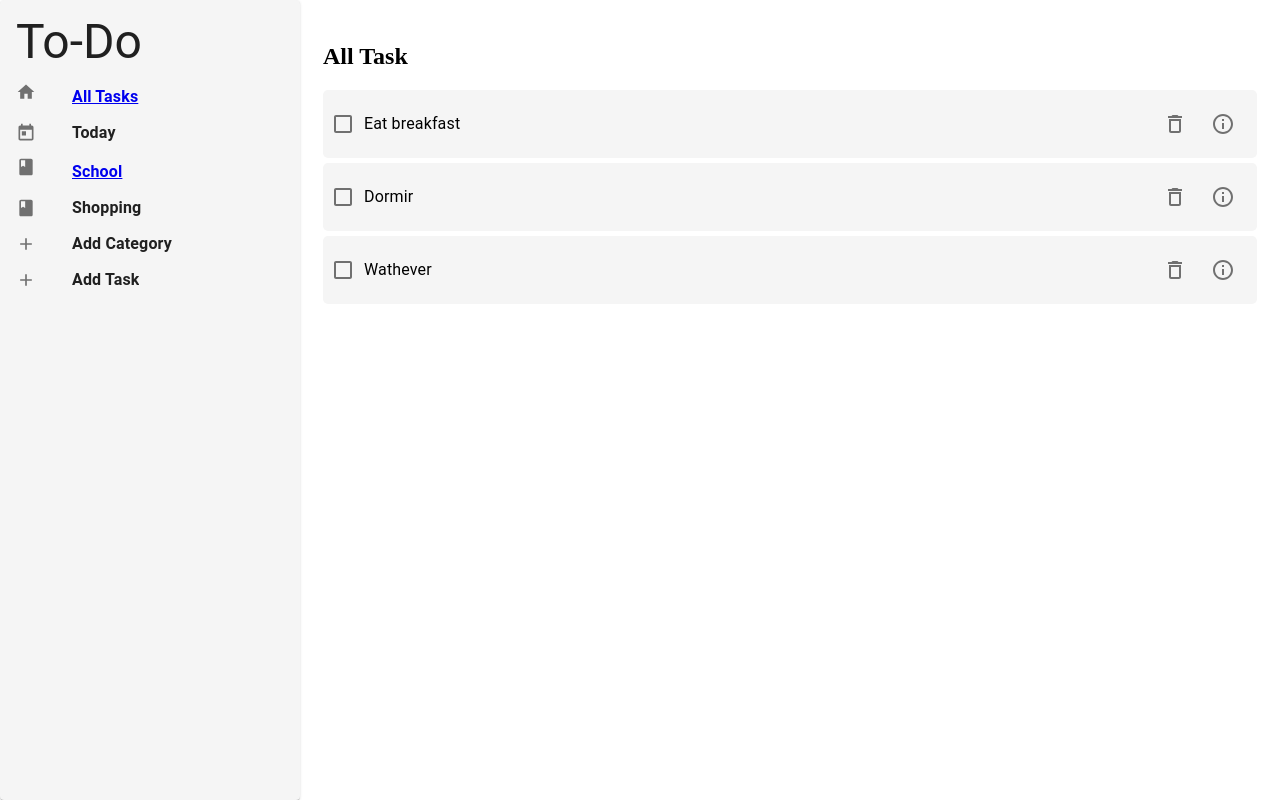
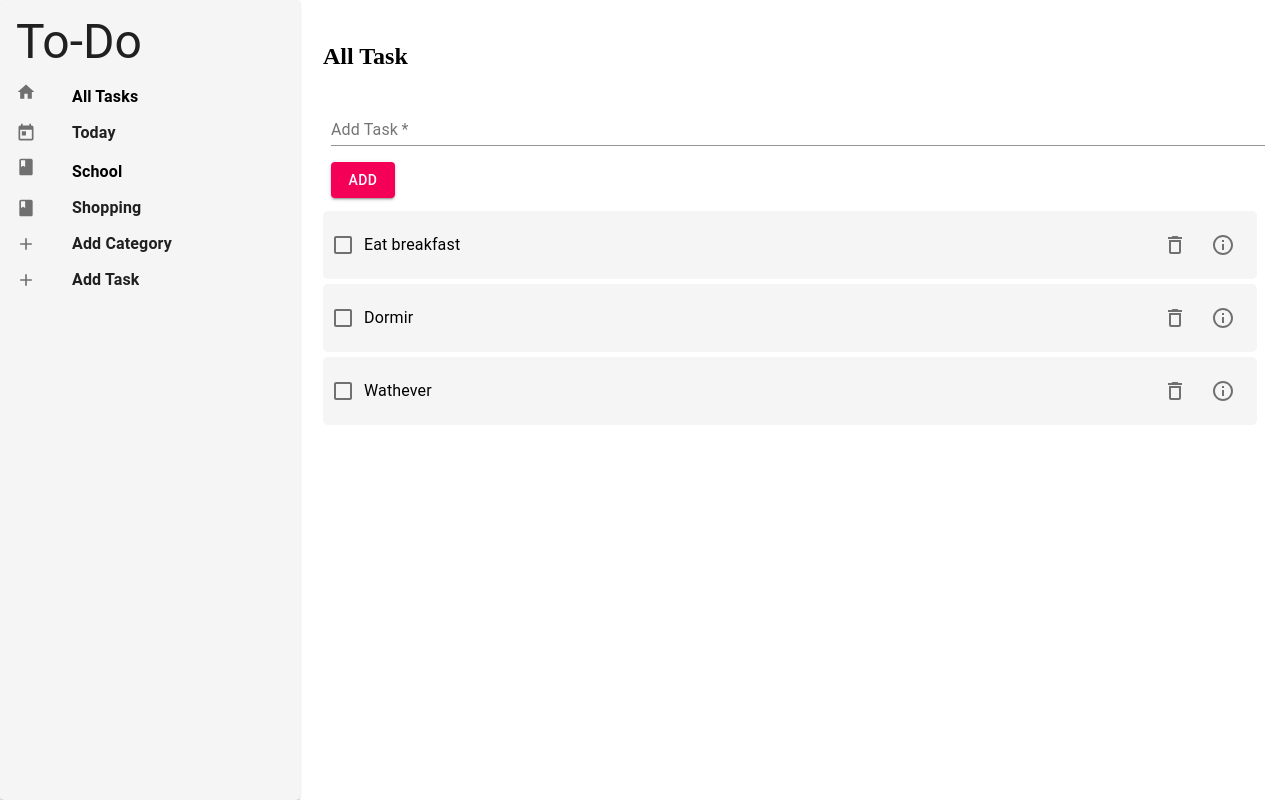
Before and after one commit to JoeKabongo/Task-App, a React (Create React App) app in the folder client/: page / in a window 1280 px wide. Built offline with nearby package versions, Linux system fonts and the light colour scheme.

Commit message:
add task form

```diff
--- a/client/src/App.js
+++ b/client/src/App.js
@@ -1,6 +1,6 @@
 import React from 'react';
 import Navbar from '../src/components/navBar/navbar';
-import Tasks from '../src/components/tasks/tasks';
+import TaskList from '../src/components/tasks/taskList';
 import ErrorPage from '../src/components/errorPage/errorPage';
 import { BrowserRouter as Router, Route, Switch } from 'react-router-dom';
 
@@ -11,10 +11,10 @@ export default function App() {
       <main style={{ marginLeft: '300px' }}>
         <Switch>
           <Route exact path="/">
-            <Tasks />
+            <TaskList />
           </Route>
           <Route exact path="/:category">
-            <Tasks />
+            <TaskList />
           </Route>
           <Route path="*">
             <ErrorPage />
--- /dev/null
+++ b/client/src/components/forms/addTask/addTask.js
@@ -0,0 +1,54 @@
+import React, { useState } from 'react';
+import { makeStyles } from '@material-ui/core/styles';
+import TextField from '@material-ui/core/TextField';
+import Button from '@material-ui/core/Button';
+const useStyles = makeStyles((theme) => ({
+  root: {
+    '& > *': {
+      margin: theme.spacing(1),
+    },
+  },
+}));
+
+export default function AddTaskForm({ tasks, setTasks }) {
+  const [textValue, setTextValue] = useState('');
+  const classes = useStyles();
+
+  function handleSubmit(e) {
+    e.preventDefault();
+    if (textValue) {
+      const newTasks = {
+        name: textValue,
+        isCompleted: false,
+        id: new Date().getTime().toString(),
+        category: 'x',
+      };
+
+      setTasks([newTasks, ...tasks]);
+      setTextValue('');
+    }
+  }
+
+  return (
+    <form
+      className={classes.root}
+      noValidate
+      autoComplete="off"
+      onSubmit={handleSubmit}
+    >
+      <TextField
+        id="standard-basic"
+        label="Add Task"
+        color="secondary"
+        value={textValue}
+        onChange={(e) => setTextValue(e.target.value)}
+        fullWidth
+        required
+      />
+
+      <Button variant="contained" color="secondary" type="submit">
+        Add
+      </Button>
+    </form>
+  );
+}
--- a/client/src/components/navBar/navbar.js
+++ b/client/src/components/navBar/navbar.js
@@ -22,7 +22,7 @@ export default function TypographyMenu() {
         </MenuItem>
 
         <MenuItem className={classes.item}>
-          <Link to="/">
+          <Link to="/" className={classes.link}>
             <ListItemIcon>
               <HomeIcon fontSize="small" />
             </ListItemIcon>
@@ -36,7 +36,7 @@ export default function TypographyMenu() {
           <Typography variant="inherit"> Today </Typography>
         </MenuItem>
         <MenuItem className={classes.item}>
-          <Link to="/School">
+          <Link to="/School" className={classes.link}>
             <ListItemIcon>
               <ClassIcon fontSize="small" />
             </ListItemIcon>
--- a/client/src/components/navBar/style.js
+++ b/client/src/components/navBar/style.js
@@ -13,6 +13,10 @@ const useStyles = makeStyles({
   item: {
     fontWeight: 'bold',
   },
+  link: {
+    textDecoration: 'none',
+    color: '#000',
+  },
 });
 
 export default useStyles;
--- a/client/src/components/tasks/tasks.js
+++ b/client/src/components/tasks/taskList.js
@@ -5,6 +5,7 @@ import { makeStyles } from '@material-ui/core/styles';
 import Button from '@material-ui/core/Button';
 
 import Task from './task/task';
+import AddTaskForm from '../forms/addTask/addTask';
 
 const allTasks = [
   { name: 'Eat breakfast', isCompleted: false, id: 3, category: 'School' },
@@ -12,7 +13,7 @@ const allTasks = [
   { name: 'Wathever', isCompleted: false, id: 4, category: 'Shopping' },
 ];
 
-export default function Tasks(props) {
+export default function TaskList(props) {
   const [tasks, setTasks] = useState(allTasks);
   const [toDelete, setToDelete] = useState(null);
   const [deleteBox, setDeleteBox] = useState(false);
@@ -45,6 +46,7 @@ export default function Tasks(props) {
   return (
     <section style={{ padding: '15px' }}>
       <h1> All Task</h1>
+      <AddTaskForm setTasks={setTasks} tasks={tasks} />
       {tasks
         .filter((task) => !task.isCompleted)
         .map((task) => {
```
Also changed, not shown: 1 other file (tests, documents, lock files or other folders).
